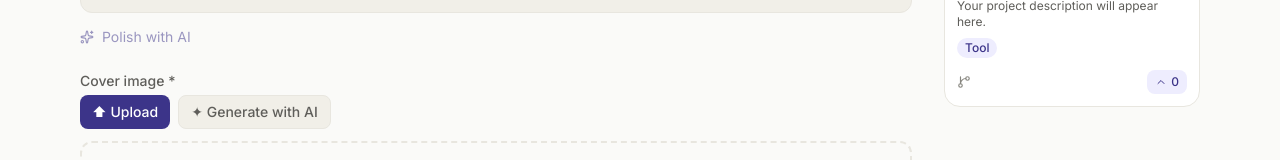
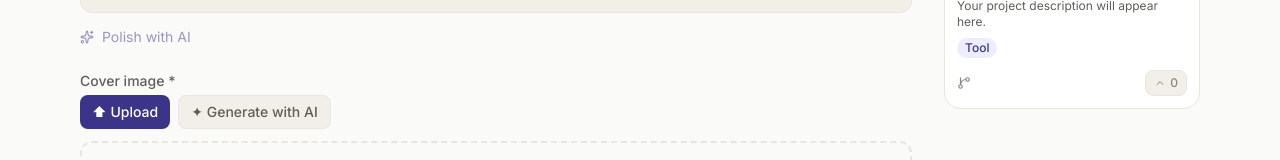
Before and after one commit to Steffi-Roy/Codehab_Project_Management_Tool, a Next.js app: page /submit in a window 1280 px wide. Shown: the part 365-525 px from the top of the page. Built offline with nearby package versions, Linux system fonts and the light colour scheme; no server answers; the database is empty.

Commit message:
Show projects to unauthenticated users; prompt sign-in for voting
Vote button renders in muted style with 'Sign in to vote' hint when
no user is logged in. Clicking still opens the EmailPrompt as before.

```diff
--- a/components/ProjectCard.tsx
+++ b/components/ProjectCard.tsx
@@ -108,9 +108,12 @@ export default function ProjectCard({ project, currentUserId, onVoteChange, onCl
             <button
               onClick={handleVote}
               disabled={loading}
+              title={!currentUserId ? 'Sign in to vote' : undefined}
               className="flex items-center gap-1 px-2 py-1 rounded-lg text-xs font-medium transition-colors"
               style={voted
                 ? { backgroundColor: 'var(--accent-text)', color: 'var(--bg-card)' }
+                : !currentUserId
+                ? { backgroundColor: 'var(--bg-surface)', color: 'var(--text-muted)', border: '0.5px solid var(--border)' }
                 : { backgroundColor: 'var(--accent-bg)', color: 'var(--accent-text)' }}
             >
               <ChevronUp size={12} />
--- a/components/ProjectModal.tsx
+++ b/components/ProjectModal.tsx
@@ -86,13 +86,16 @@ export default function ProjectModal({ project, currentUser, onClose, onAuthRequ
               <button
                 onClick={handleVote}
                 disabled={loading}
-                className="flex items-center gap-1 px-4 py-2 rounded-xl font-medium transition-colors"
+                title={!currentUser ? 'Sign in to vote' : undefined}
+                className="flex items-center gap-1.5 px-4 py-2 rounded-xl font-medium transition-colors"
                 style={voted
                   ? { backgroundColor: 'var(--accent-text)', color: 'var(--bg-card)' }
+                  : !currentUser
+                  ? { backgroundColor: 'var(--bg-surface)', color: 'var(--text-muted)', border: '0.5px solid var(--border)' }
                   : { backgroundColor: 'var(--accent-bg)', color: 'var(--accent-text)' }}
               >
                 <ChevronUp size={16} />
-                {voteCount}
+                {voteCount}{!currentUser && <span className="text-xs font-normal ml-1">· Sign in to vote</span>}
               </button>
             ) : (
               <span className="text-xs px-3 py-2 rounded-xl" style={{ backgroundColor: 'var(--bg-surface)', color: 'var(--text-muted)' }}>
```
